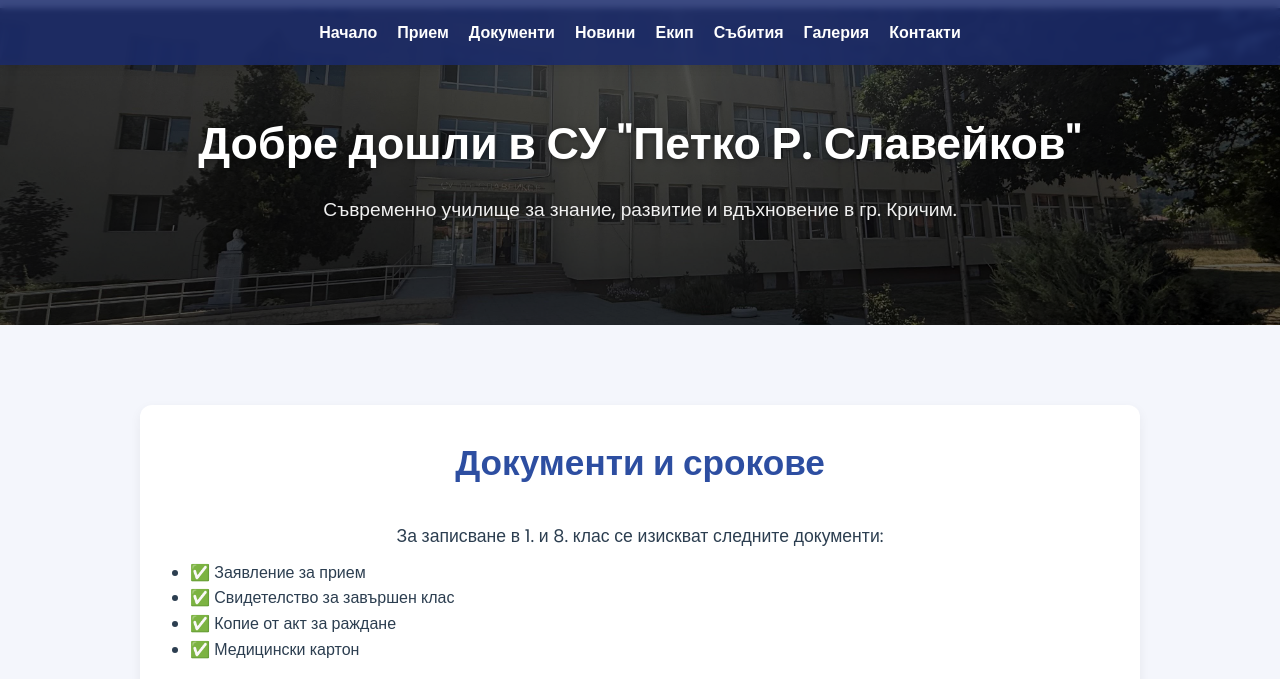
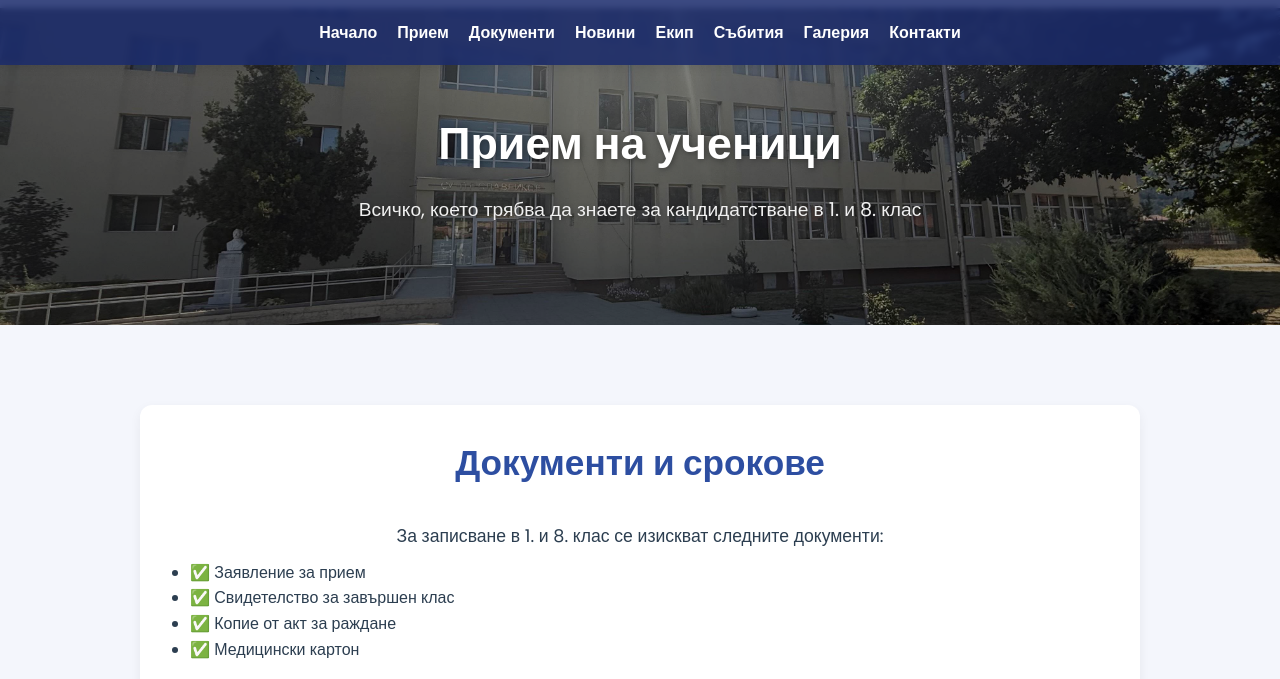
Before and after one commit to Atanasko0BG/school-site, a plain HTML site: page priem.html in a window 1280 px wide. Shown: the part 92-771 px from the top of the page. Drawn offline with Linux system fonts and the light colour scheme.

Commit message:
update priem

```diff
--- a/priem.html
+++ b/priem.html
@@ -38,15 +38,16 @@
   </header>
 
   <!-- HERO SECTION -->
-  <section class="hero">
-  <div class="hero-overlay">
-    <div class="hero-content">
-      <h2>Добре дошли в СУ "Петко Р. Славейков"</h2>
-      <p>Съвременно училище за знание, развитие и вдъхновение в гр. Кричим.</p>
-    </div>
-  </div>
-</section>
+  <section class="hero" style="
+  background-image: linear-gradient(rgba(0,0,0,0.4), rgba(0,0,0,0.4)), url('images/hero-1.jpg');
+  background-size: cover;
+  background-position: center;
+  color: white;
+">
 
+    <h2>Прием на ученици</h2>
+    <p>Всичко, което трябва да знаете за кандидатстване в 1. и 8. клас</p>
+  </section>
 
   <!-- CONTENT SECTION -->
   <section>
```
